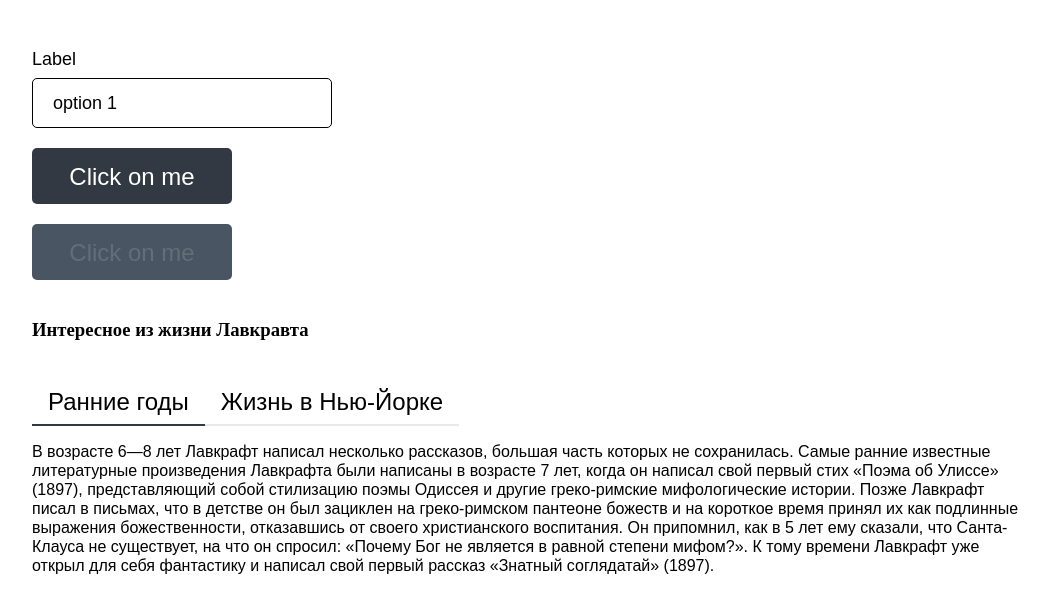
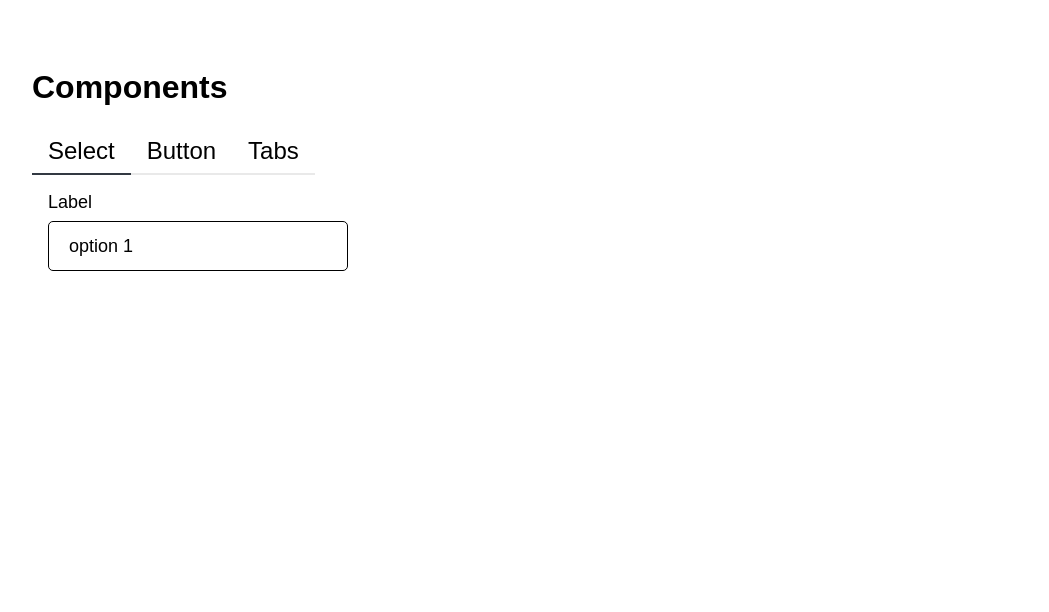
Before and after one commit to glowlh/glowlh.github.io, a React (Create React App) app: page / in a window 1280 px wide. Shown: the top 612 px of the page, without its empty margins (16-1065 px from the left). Built offline with nearby package versions, Linux system fonts and the light colour scheme; some icons are missing.

Commit message:
feat: up index page

```diff
--- a/src/App.tsx
+++ b/src/App.tsx
@@ -4,6 +4,11 @@ import { Select, Option, Button, Tabs, TabsItem } from './components';
 
 const Box = styled.div`
     padding: 40px;
+    display: flex;
+    flex-direction: column;
+`;
+
+const VerticalGroup = styled.div`
     display: flex;
     flex-direction: column;
     gap: 20px;
@@ -16,6 +21,9 @@ const SelectBox = styled.div`
 function App() {
   return (
     <Box>
+        <h1 id='components' style={{ fontFamily: 'Arial' }}>Components</h1>
+        <Tabs value='1' aria-labelledby='components'>
+            <TabsItem value='1' label='Select'>
                 <SelectBox>
                     <Select label='Label' value='1'>
                         <Option value='1'>option 1</Option>
@@ -24,13 +32,20 @@ function App() {
                         <Option value='4'>option 4</Option>
                     </Select>
                 </SelectBox>
+            </TabsItem>
+            <TabsItem value='2' label='Button'>
+                <VerticalGroup>
                     <Button size='200px'>Click on me</Button>
                     <Button size='200px' disabled>Click on me</Button>
-
-        <h3 id='tabs-label'>Интересное из жизни Лавкравта</h3>
-        <Tabs value='1' aria-labelledby='tabs-label'>
+                </VerticalGroup>
+            </TabsItem>
+            <TabsItem value='3' label='Tabs'>
+                <h2 id='tabs-label'>Интересное из жизни Лавкравта</h2>
+                <Tabs value='1' aria-labelledby='tabs-label' style={{ fontFamily: 'Arial' }}>
                     <TabsItem value='1' label='Ранние годы'>В возрасте 6—8 лет Лавкрафт написал несколько рассказов, большая часть которых не сохранилась. Самые ранние известные литературные произведения Лавкрафта были написаны в возрасте 7 лет, когда он написал свой первый стих «Поэма об Улиссе» (1897), представляющий собой стилизацию поэмы Одиссея и другие греко-римские мифологические истории. Позже Лавкрафт писал в письмах, что в детстве он был зациклен на греко-римском пантеоне божеств и на короткое время принял их как подлинные выражения божественности, отказавшись от своего христианского воспитания. Он припомнил, как в 5 лет ему сказали, что Санта-Клауса не существует, на что он спросил: «Почему Бог не является в равной степени мифом?». К тому времени Лавкрафт уже открыл для себя фантастику и написал свой первый рассказ «Знатный соглядатай» (1897).</TabsItem>
                     <TabsItem value='2' label='Жизнь в Нью-Йорке'>Через несколько недель после смерти матери Лавкрафт посетил съезд журналистов-любителей в Бостоне, где познакомился с Соней Грин. Соня происходила из семьи еврейских эмигрантов из Российской империи и была на семь лет старше Лавкрафта. Тети Лавкрафта не одобряли его отношения с более старшей женщиной, которая занималась торговлей (Соня владела магазином шляп). Лавкрафт и Грин поженились 3 марта 1924 года и переехали в Бруклин, Нью-Йорк, в её квартиру, в дом 793 на Флэтбуш-авеню. Соня думала, что ему нужно покинуть Провиденс, чтобы развиваться как писателю, и была готова поддержать его финансово. </TabsItem>
+                </Tabs>
+            </TabsItem>
         </Tabs>
     </Box>
   );
--- a/src/components/tabs/tabs.styles.tsx
+++ b/src/components/tabs/tabs.styles.tsx
@@ -50,6 +50,7 @@ export const TabsItem = styled.div<{ value: string; label: string }>`
 `;
 
 export const TabPanel = styled.div`
+    padding: 0 16px;
     &:focus:not(:focus-visible) {
         outline: 0;
     }
--- a/src/components/tabs/tabs.tsx
+++ b/src/components/tabs/tabs.tsx
@@ -50,11 +50,21 @@ export const Tabs: FC<TabsProps> = (props) => {
 
     const handleKeyUp = (e: any) => {
         switch (e.key) {
-            case 'Escape': {
+            case 'Home': {
+                if (childrenList) {
+                    setActive(childrenList[0]);
+                    setFocused(childrenList[0]);
+                    focusTab(0);
+                }
                 break;
             }
-            case ' ':
-            case 'Enter': {
+            case 'End': {
+                if (childrenList) {
+                    const nextIndex = childrenList.length - 1;
+                    setActive(childrenList[nextIndex]);
+                    setFocused(childrenList[nextIndex]);
+                    focusTab(nextIndex);
+                }
                 break;
             }
             case 'ArrowRight': {
@@ -98,7 +108,7 @@ export const Tabs: FC<TabsProps> = (props) => {
     return (
         <Box {...attrs}>
             <TabsList role='tablist'>{tabsNav}</TabsList>
-            <TabPanel id='tabpanel-1' tabIndex={0}>{activeTabContent}</TabPanel>
+            <TabPanel tabIndex={0}>{activeTabContent}</TabPanel>
         </Box>
     );
 };
```
Also changed, not shown: 7 other files (tests, documents, lock files or other folders). Lines whose indentation alone changed are shown as unchanged.
